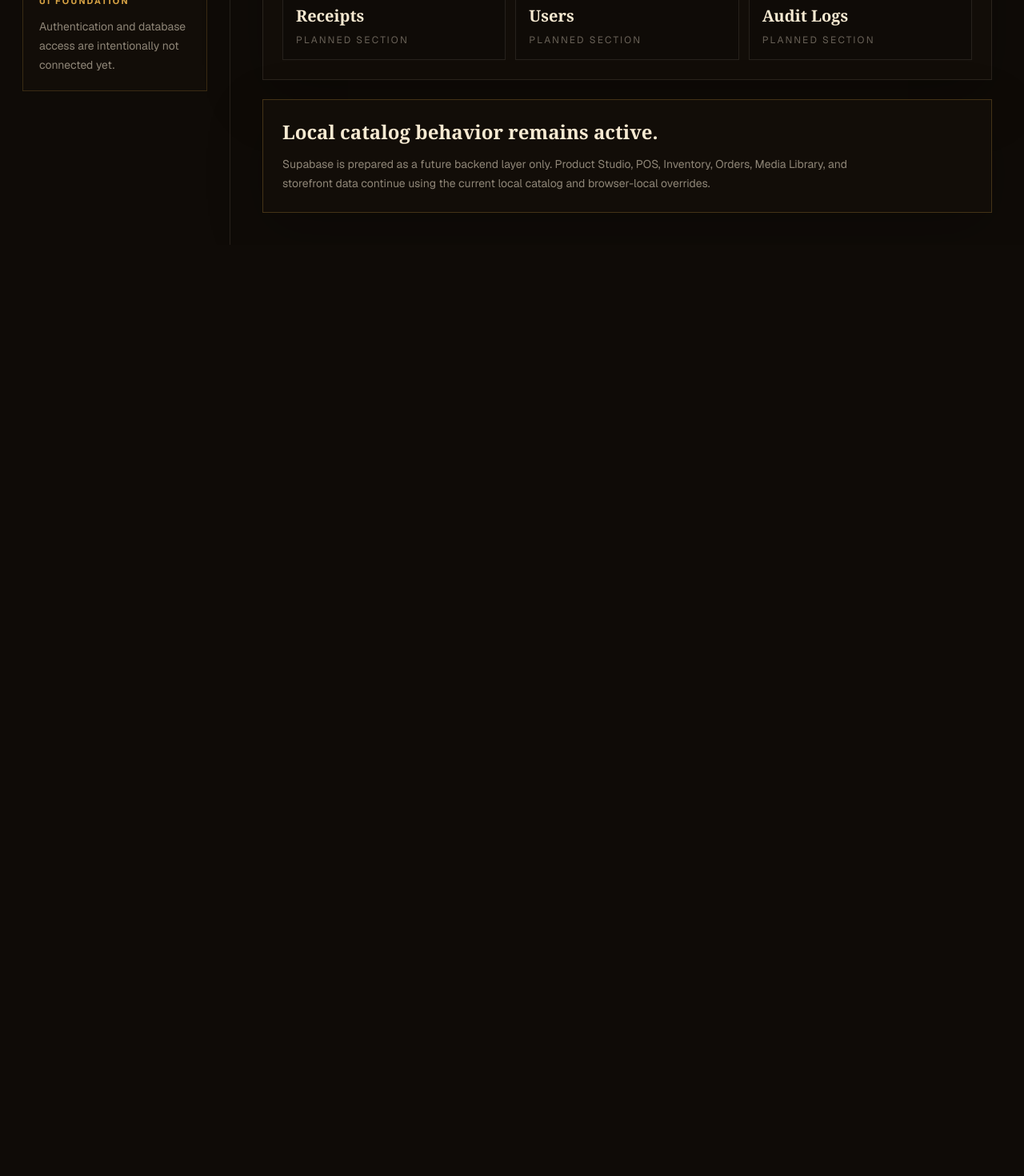
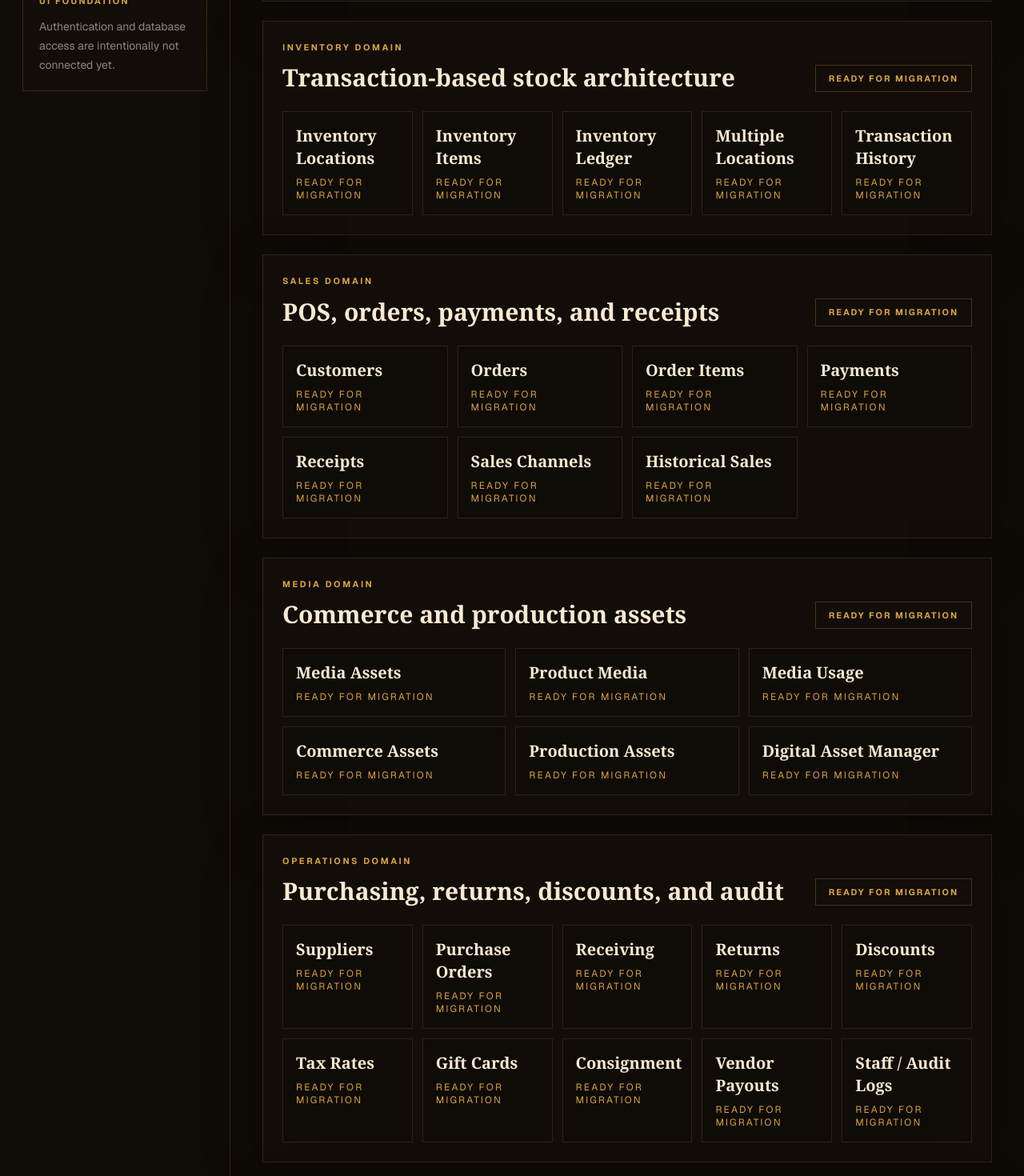
Before and after one commit to fxaleman03-coder/ashe-tokun, a Next.js app: page /admin/database in a window 1280 px wide. Shown: the part 1100-2570 px from the top of the page at 80% size. Before the commit the page ends 1406 px from the top, so only its background shows below. Built offline with nearby package versions, Linux system fonts and the light colour scheme; no server answers.

Commit message:
feat: complete ERP database domain architecture

```diff
--- a/app/admin/database/page.tsx
+++ b/app/admin/database/page.tsx
@@ -12,25 +12,61 @@ const environmentChecks = [
   },
 ];
 
-const planningSections = [
-  "Stores",
-  "Brands",
-  "Suppliers",
-  "Products",
-  "Categories",
-  "Collections",
-  "Traditions",
-  "Media Assets",
-  "Inventory",
-  "Inventory Transactions",
+const databaseDomains = [
+  { label: "Core Catalog", status: "Ready for Migration" },
+  { label: "Stores", status: "Planning" },
+  { label: "Suppliers", status: "Ready for Migration" },
+  { label: "Media Assets", status: "Ready for Migration" },
+  { label: "Inventory", status: "Ready for Migration" },
+  { label: "Inventory Transactions", status: "Ready for Migration" },
+  { label: "Customers", status: "Ready for Migration" },
+  { label: "Customer Addresses", status: "Ready for Migration" },
+  { label: "Orders", status: "Ready for Migration" },
+  { label: "Order Items", status: "Ready for Migration" },
+  { label: "Payments", status: "Ready for Migration" },
+  { label: "Receipts", status: "Ready for Migration" },
+  { label: "Operations", status: "Ready for Migration" },
+  { label: "Staff / Audit Logs", status: "Ready for Migration" },
+];
+
+const inventoryCards = [
+  "Inventory Locations",
+  "Inventory Items",
+  "Inventory Ledger",
+  "Multiple Locations",
+  "Transaction History",
+];
+
+const salesCards = [
   "Customers",
-  "Customer Addresses",
   "Orders",
   "Order Items",
   "Payments",
   "Receipts",
-  "Users",
-  "Audit Logs",
+  "Sales Channels",
+  "Historical Sales",
+];
+
+const mediaCards = [
+  "Media Assets",
+  "Product Media",
+  "Media Usage",
+  "Commerce Assets",
+  "Production Assets",
+  "Digital Asset Manager",
+];
+
+const operationsCards = [
+  "Suppliers",
+  "Purchase Orders",
+  "Receiving",
+  "Returns",
+  "Discounts",
+  "Tax Rates",
+  "Gift Cards",
+  "Consignment",
+  "Vendor Payouts",
+  "Staff / Audit Logs",
 ];
 
 export default function AdminDatabasePage() {
@@ -76,10 +112,10 @@ export default function AdminDatabasePage() {
           <div className="flex flex-wrap items-end justify-between gap-4">
             <div>
               <p className="text-[0.68rem] font-bold uppercase tracking-[0.24em] text-[#d8a344]">
-                Schema Planning
+                Database Architecture
               </p>
               <h2 className="mt-3 font-serif text-3xl font-semibold text-[#f7ead2]">
-                Comment-only foundation
+                Core Catalog foundation
               </h2>
             </div>
             <span className="border border-[#d8a344]/25 px-4 py-2 text-[0.68rem] font-bold uppercase tracking-[0.18em] text-[#d8a344]">
@@ -88,16 +124,150 @@ export default function AdminDatabasePage() {
           </div>
 
           <div className="mt-6 grid gap-3 sm:grid-cols-2 xl:grid-cols-3">
-            {planningSections.map((section) => (
+            {databaseDomains.map((domain) => (
               <article
-                key={section}
+                key={domain.label}
                 className="border border-[#f7ead2]/10 bg-[#0f0b07] p-4"
               >
                 <p className="font-serif text-xl font-semibold text-[#f7ead2]">
-                  {section}
+                  {domain.label}
                 </p>
-                <p className="mt-2 text-xs uppercase tracking-[0.18em] text-[#e8dcc8]/42">
-                  Planned section
+                <p
+                  className={`mt-2 text-xs uppercase tracking-[0.18em] ${
+                    domain.status === "Ready for Migration"
+                      ? "text-[#d8a344]"
+                      : "text-[#e8dcc8]/42"
+                  }`}
+                >
+                  {domain.status}
+                </p>
+              </article>
+            ))}
+          </div>
+        </section>
+
+        <section className="border border-[#f7ead2]/10 bg-[#120d08] p-6 shadow-[0_22px_70px_rgba(0,0,0,0.22)]">
+          <div className="flex flex-wrap items-end justify-between gap-4">
+            <div>
+              <p className="text-[0.68rem] font-bold uppercase tracking-[0.24em] text-[#d8a344]">
+                Inventory Domain
+              </p>
+              <h2 className="mt-3 font-serif text-3xl font-semibold text-[#f7ead2]">
+                Transaction-based stock architecture
+              </h2>
+            </div>
+            <span className="border border-[#d8a344]/25 px-4 py-2 text-[0.68rem] font-bold uppercase tracking-[0.18em] text-[#d8a344]">
+              Ready for Migration
+            </span>
+          </div>
+
+          <div className="mt-6 grid gap-3 sm:grid-cols-2 xl:grid-cols-5">
+            {inventoryCards.map((card) => (
+              <article
+                key={card}
+                className="border border-[#f7ead2]/10 bg-[#0f0b07] p-4"
+              >
+                <p className="font-serif text-xl font-semibold text-[#f7ead2]">
+                  {card}
+                </p>
+                <p className="mt-2 text-xs uppercase tracking-[0.18em] text-[#d8a344]">
+                  Ready for Migration
+                </p>
+              </article>
+            ))}
+          </div>
+        </section>
+
+        <section className="border border-[#f7ead2]/10 bg-[#120d08] p-6 shadow-[0_22px_70px_rgba(0,0,0,0.22)]">
+          <div className="flex flex-wrap items-end justify-between gap-4">
+            <div>
+              <p className="text-[0.68rem] font-bold uppercase tracking-[0.24em] text-[#d8a344]">
+                Sales Domain
+              </p>
+              <h2 className="mt-3 font-serif text-3xl font-semibold text-[#f7ead2]">
+                POS, orders, payments, and receipts
+              </h2>
+            </div>
+            <span className="border border-[#d8a344]/25 px-4 py-2 text-[0.68rem] font-bold uppercase tracking-[0.18em] text-[#d8a344]">
+              Ready for Migration
+            </span>
+          </div>
+
+          <div className="mt-6 grid gap-3 sm:grid-cols-2 xl:grid-cols-4">
+            {salesCards.map((card) => (
+              <article
+                key={card}
+                className="border border-[#f7ead2]/10 bg-[#0f0b07] p-4"
+              >
+                <p className="font-serif text-xl font-semibold text-[#f7ead2]">
+                  {card}
+                </p>
+                <p className="mt-2 text-xs uppercase tracking-[0.18em] text-[#d8a344]">
+                  Ready for Migration
+                </p>
+              </article>
+            ))}
+          </div>
+        </section>
+
+        <section className="border border-[#f7ead2]/10 bg-[#120d08] p-6 shadow-[0_22px_70px_rgba(0,0,0,0.22)]">
+          <div className="flex flex-wrap items-end justify-between gap-4">
+            <div>
+              <p className="text-[0.68rem] font-bold uppercase tracking-[0.24em] text-[#d8a344]">
+                Media Domain
+              </p>
+              <h2 className="mt-3 font-serif text-3xl font-semibold text-[#f7ead2]">
+                Commerce and production assets
+              </h2>
+            </div>
+            <span className="border border-[#d8a344]/25 px-4 py-2 text-[0.68rem] font-bold uppercase tracking-[0.18em] text-[#d8a344]">
+              Ready for Migration
+            </span>
+          </div>
+
+          <div className="mt-6 grid gap-3 sm:grid-cols-2 xl:grid-cols-3">
+            {mediaCards.map((card) => (
+              <article
+                key={card}
+                className="border border-[#f7ead2]/10 bg-[#0f0b07] p-4"
+              >
+                <p className="font-serif text-xl font-semibold text-[#f7ead2]">
+                  {card}
+                </p>
+                <p className="mt-2 text-xs uppercase tracking-[0.18em] text-[#d8a344]">
+                  Ready for Migration
+                </p>
+              </article>
+            ))}
+          </div>
+        </section>
+
+        <section className="border border-[#f7ead2]/10 bg-[#120d08] p-6 shadow-[0_22px_70px_rgba(0,0,0,0.22)]">
+          <div className="flex flex-wrap items-end justify-between gap-4">
+            <div>
+              <p className="text-[0.68rem] font-bold uppercase tracking-[0.24em] text-[#d8a344]">
+                Operations Domain
+              </p>
+              <h2 className="mt-3 font-serif text-3xl font-semibold text-[#f7ead2]">
+                Purchasing, returns, discounts, and audit
+              </h2>
+            </div>
+            <span className="border border-[#d8a344]/25 px-4 py-2 text-[0.68rem] font-bold uppercase tracking-[0.18em] text-[#d8a344]">
+              Ready for Migration
+            </span>
+          </div>
+
+          <div className="mt-6 grid gap-3 sm:grid-cols-2 xl:grid-cols-5">
+            {operationsCards.map((card) => (
+              <article
+                key={card}
+                className="border border-[#f7ead2]/10 bg-[#0f0b07] p-4"
+              >
+                <p className="font-serif text-xl font-semibold text-[#f7ead2]">
+                  {card}
+                </p>
+                <p className="mt-2 text-xs uppercase tracking-[0.18em] text-[#d8a344]">
+                  Ready for Migration
                 </p>
               </article>
             ))}
```
Also changed, not shown: 2 other files (tests, documents, lock files or other folders).
